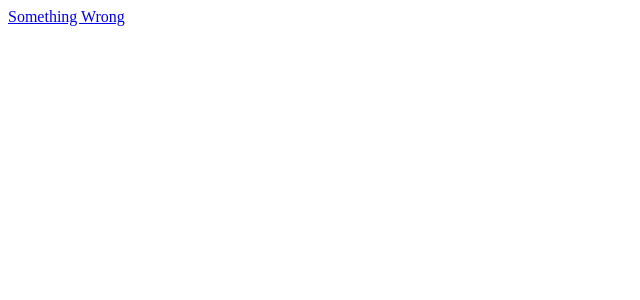
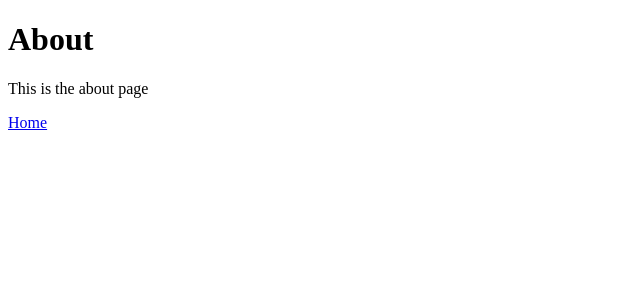
Before and after one commit to Ericsilvaa/app_next_i18n, a Next.js app: page /en/programs in a window 1280 px wide. Before the commit this address had no page. Shown: the top 300 px of the page, without its empty margins (0-640 px from the left). Built offline with nearby package versions, Linux system fonts and the light colour scheme.

Commit message:
feat: organize folder structure with Group Routes for main, community

```diff
--- /dev/null
+++ b/src/app/[locale]/(main)/programs/page.tsx
@@ -0,0 +1,13 @@
+import Link from 'next/link'
+
+function AboutPage() {
+  return (
+    <div>
+      <h1>About</h1>
+      <p>This is the about page</p>
+      <Link href='/'>Home</Link>
+    </div>
+  )
+}
+
+export default AboutPage
```
Also changed, not shown: src/app/[locale]/(main)/about/page.tsx (renamed from src/app/[locale]/about/page.tsx), src/app/[locale]/(main)/home/page.tsx (added).
